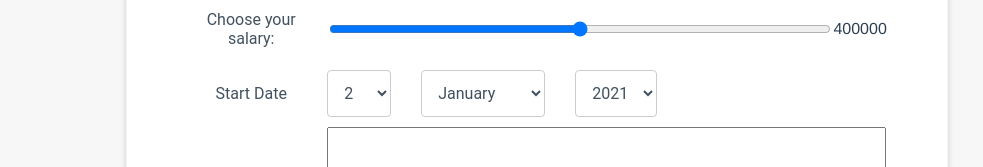
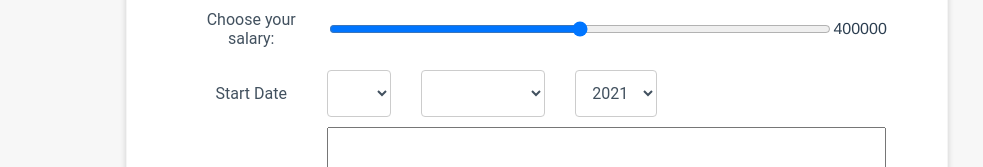
Before and after one commit to namanajmera/EmployeePayrollInVue, a Vue app: page /addEmployee in a window 1280 px wide. Shown: the part 527-694 px from the top of the page, without its empty margins (103-1086 px from the left). Built offline with nearby package versions, Linux system fonts and the light colour scheme.

Commit message:
Added: Save the employee payroll data in json file.

```diff
--- a/package.json
+++ b/package.json
@@ -8,8 +8,10 @@
     "lint": "vue-cli-service lint"
   },
   "dependencies": {
+    "axios": "^0.21.1",
     "core-js": "^3.6.5",
     "vue": "^2.6.11",
+    "vue-axios": "^3.2.4",
     "vue-router": "^3.5.2"
   },
   "devDependencies": {
--- /dev/null
+++ b/src/Service/AxiosService.js
@@ -0,0 +1,5 @@
+import axios from "axios";
+
+export const HTTP = axios.create({
+   baseURL: 'http://localhost:3000'
+})
--- a/src/components/AddEmployeeForm.vue
+++ b/src/components/AddEmployeeForm.vue
@@ -174,15 +174,15 @@
         <label for="startDate" class="label text">Start Date</label>
         <div>
           <select name="Day" id="day" v-model="form.startDate.date">
-            <option value="1">1</option>
-            <option value="2">2</option>
-            <option value="3">3</option>
-            <option value="4">4</option>
-            <option value="5">5</option>
-            <option value="6">6</option>
-            <option value="7">7</option>
-            <option value="8">8</option>
-            <option value="9">9</option>
+            <option value="01">1</option>
+            <option value="02">2</option>
+            <option value="03">3</option>
+            <option value="04">4</option>
+            <option value="05">5</option>
+            <option value="06">6</option>
+            <option value="07">7</option>
+            <option value="08">8</option>
+            <option value="09">9</option>
             <option value="10">10</option>
             <option value="11">11</option>
             <option value="12">12</option>
@@ -208,18 +208,18 @@
           </select>
 
           <select id="month" name="Month" v-model="form.startDate.month">
-            <option value="Jan">January</option>
-            <option value="Feb">February</option>
-            <option value="Mar">March</option>
-            <option value="Apr">April</option>
-            <option value="May">May</option>
-            <option value="June">June</option>
-            <option value="July">July</option>
-            <option value="Aug">August</option>
-            <option value="Sep">September</option>
-            <option value="Oct">October</option>
-            <option value="Nov">November</option>
-            <option value="Dec">December</option>
+            <option value="01">January</option>
+            <option value="02">February</option>
+            <option value="03">March</option>
+            <option value="04">April</option>
+            <option value="05">May</option>
+            <option value="06">June</option>
+            <option value="07">July</option>
+            <option value="08">August</option>
+            <option value="09">September</option>
+            <option value="10">October</option>
+            <option value="11">November</option>
+            <option value="12">December</option>
           </select>
 
           <select id="year" name="Year" v-model="form.startDate.year">
@@ -260,6 +260,7 @@
   </div>
 </template>
 <script>
+import { HTTP } from "../Service/AxiosService.js";
 export default {
   name: "AddEmployeeForm",
   data() {
@@ -292,6 +293,13 @@ export default {
       };
       event.preventDefault();
       console.log(data);
+      HTTP.post("/employee_payroll", data)
+        .then((result) => {
+          console.log(result);
+        })
+        .catch((err) => {
+          console.log(err);
+        });
     },
   },
 };
```
Also changed, not shown: src/Json/employeePayrollDB.json (added, +19 -0 lines), 1 other file (tests, documents, lock files or other folders).
